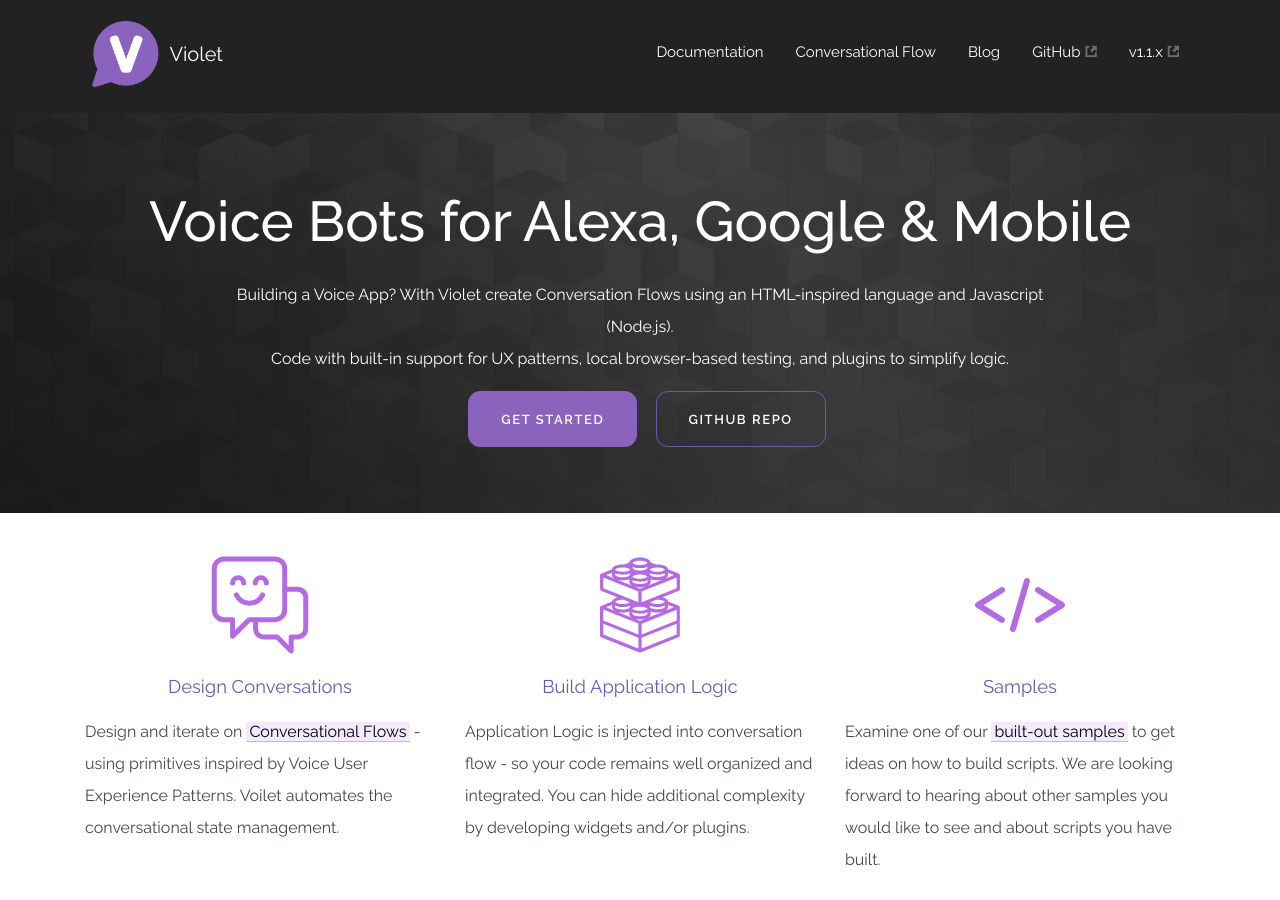
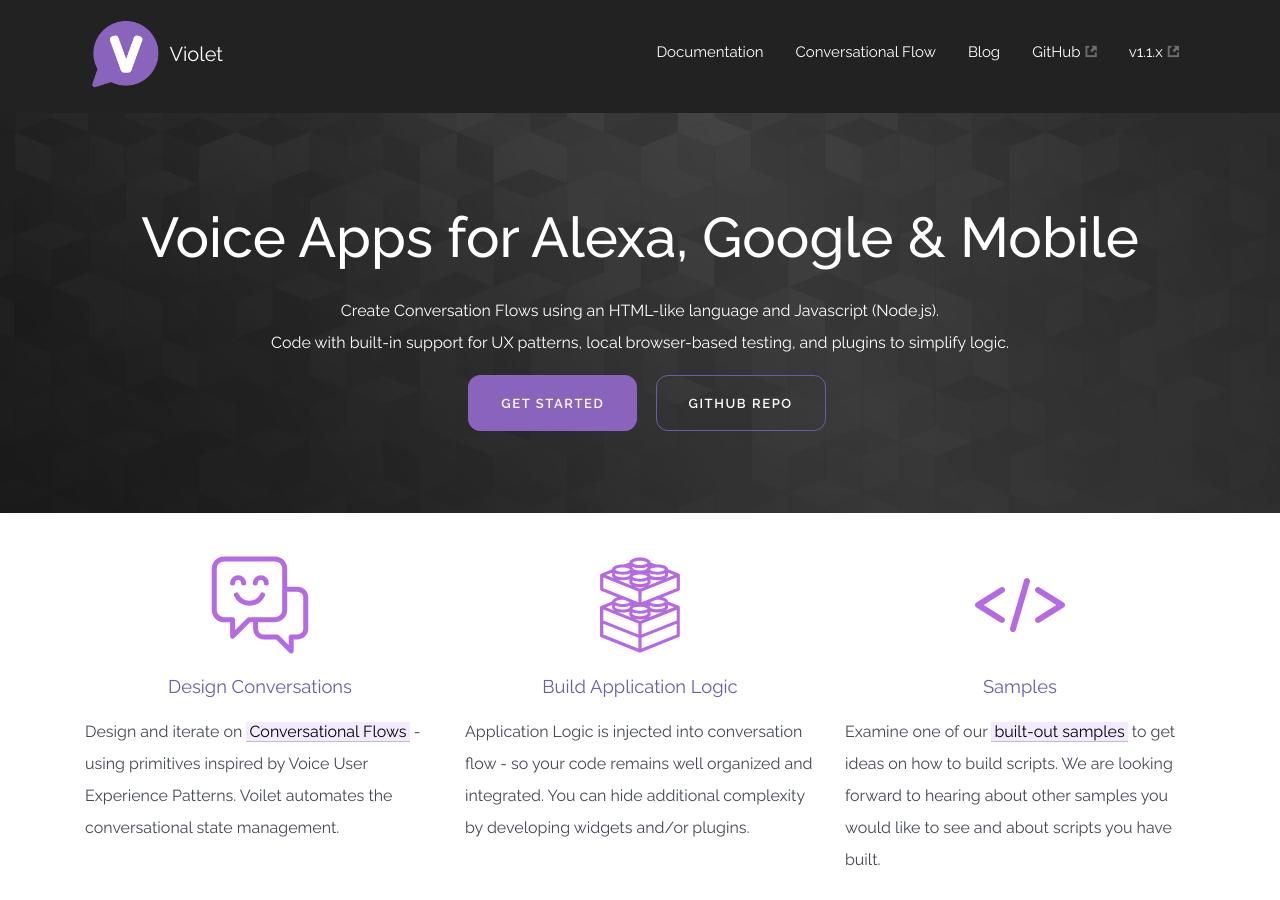
Before and after one commit to salesforce-misc/HelloViolet.ai, a Jekyll site: the page built from index.html, in a window 1280 px wide and 900 px high. Built offline with Jekyll 4.4.1, drawn with Linux system fonts in a browser that asks for light colours; nearby versions of some CDN libraries; some web fonts are replaced.

Commit message:
content polish

```diff
--- a/index.html
+++ b/index.html
@@ -8,13 +8,13 @@
 <header class="jumbotron bg-inverse text-xs-center center-vertically notfull" role="banner">
   <div class="container">
     <!-- <h1 class="display-3">Violet</h1> -->
-    <h2 class="m-b-3">Voice Bots for Alexa, Google &amp; Mobile</h2>
+    <h2 class="m-b-3">Voice Apps for Alexa, Google &amp; Mobile</h2>
     <!-- <a class="btn btn-secondary-outline m-b-1" href="http://tympanus.net/codrops/?p=25217" role="button"><span class="icon-sketch"></span>Sketch included</a> -->
     <div class="row">
       <div class="hidden-xs-down col-md-2"></div>
       <div class="col-xs-12 col-md-8">
         <p>
-          Building a Voice App? With Violet create Conversation Flows using an HTML-inspired language and Javascript (Node.js).<br/>
+          <!-- Building a Voice App? With Violet --> Create Conversation Flows using an HTML-like language and Javascript (Node.js).<br/>
           Code with built-in support for UX patterns, local browser-based testing, and plugins to
           simplify logic.
         </p>
@@ -168,11 +168,11 @@
       <div class="col-md-8">
         <pre class="line-numbers" style="white-space: pre-wrap"><code class="language-javascript">violet.addInputTypes({'todoItem': phrase});</code></pre>
         <pre class="line-numbers" style="white-space: pre-wrap"><code class="language-html">&lt;app&gt;&lt;choice&gt;
-    &lt;expecting&gt;Remind me to [[todoItem]]&lt;/expecting&gt;
-    &lt;resolve value="[[todoSvc.add(response, 'todoItem')]]"&gt;
-      &lt;say&gt;Added [[todoItem]] to your list&lt;/say&gt;
-    &lt;/resolve&gt;
-  &lt;/choice&gt;&lt;/app&gt;</code></pre>
+  &lt;expecting&gt;Remind me to [[todoItem]]&lt;/expecting&gt;
+  &lt;resolve value="[[todoSvc.add(response, 'todoItem')]]"&gt;
+    &lt;say&gt;Added [[todoItem]] to your list&lt;/say&gt;
+  &lt;/resolve&gt;
+&lt;/choice&gt;&lt;/app&gt;</code></pre>
       </div>
     </div>
 
```
